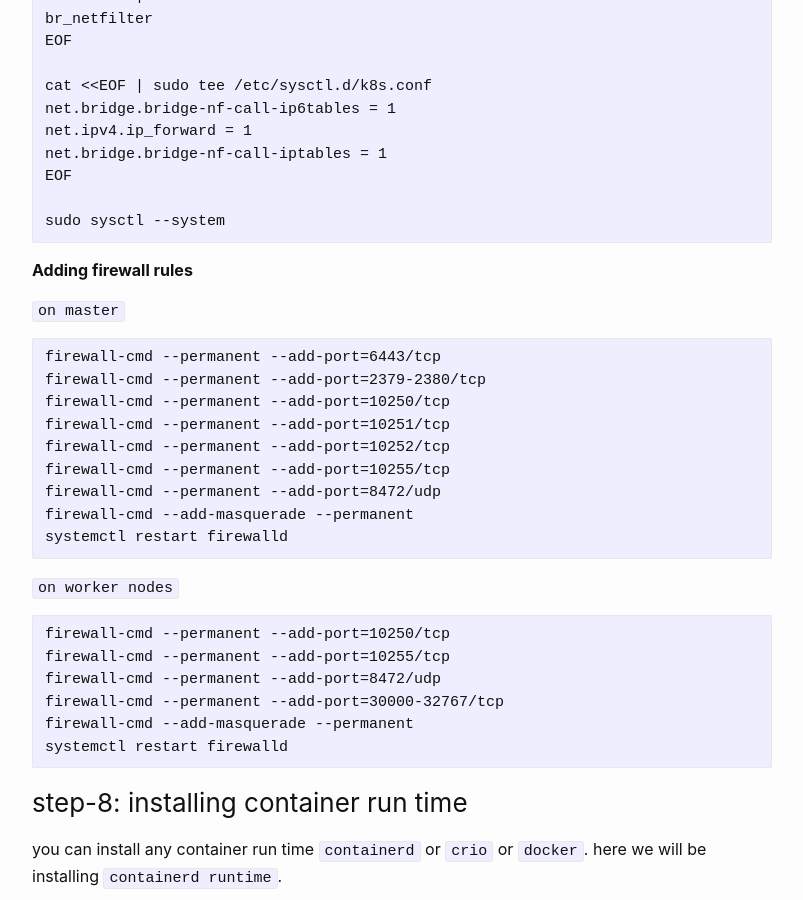
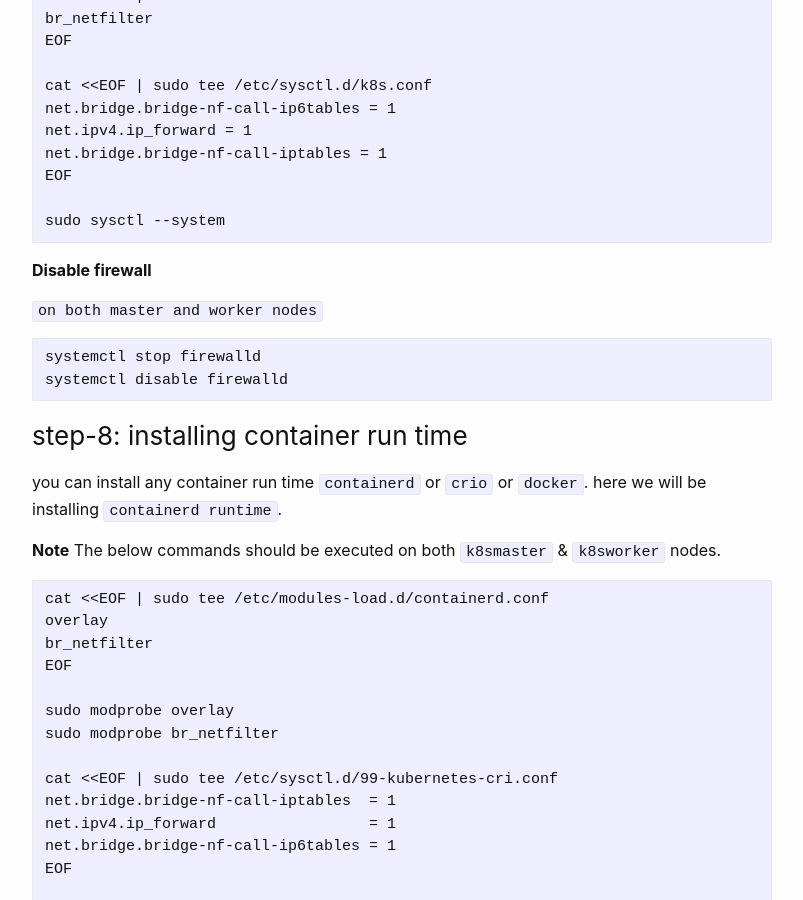
Before and after one commit to purushothamkdr453/my-blog, a Jekyll site: the page built from blog-kubernetes/_posts/2021-11-05-SelfManaged-kubeadm-kubernetes-cluster-on-oci-centos-nodes.markdown, in a window 1280 px wide and 900 px high, scrolled down 10258 px. Shown: the whole window, without its empty margins (238-1041 px from the left). Built offline with Jekyll 4.4.1, drawn with Linux system fonts in a browser that asks for light colours.

Commit message:
disabled firewall rules

````diff
--- a/blog-kubernetes/_posts/2021-11-05-SelfManaged-kubeadm-kubernetes-cluster-on-oci-centos-nodes.markdown
+++ b/blog-kubernetes/_posts/2021-11-05-SelfManaged-kubeadm-kubernetes-cluster-on-oci-centos-nodes.markdown
@@ -221,31 +221,13 @@ EOF
 sudo sysctl --system
 ```
 
-**Adding firewall rules**
+**Disable firewall**
 
-`on master`
+`on both master and worker nodes`
 
 ```
-firewall-cmd --permanent --add-port=6443/tcp
-firewall-cmd --permanent --add-port=2379-2380/tcp
-firewall-cmd --permanent --add-port=10250/tcp
-firewall-cmd --permanent --add-port=10251/tcp
-firewall-cmd --permanent --add-port=10252/tcp
-firewall-cmd --permanent --add-port=10255/tcp
-firewall-cmd --permanent --add-port=8472/udp
-firewall-cmd --add-masquerade --permanent
-systemctl restart firewalld
-```
-
-`on worker nodes`
-
-```
-firewall-cmd --permanent --add-port=10250/tcp
-firewall-cmd --permanent --add-port=10255/tcp
-firewall-cmd --permanent --add-port=8472/udp
-firewall-cmd --permanent --add-port=30000-32767/tcp
-firewall-cmd --add-masquerade --permanent
-systemctl restart firewalld
+systemctl stop firewalld
+systemctl disable firewalld
 ```
 
 ### step-8: installing container run time
````
